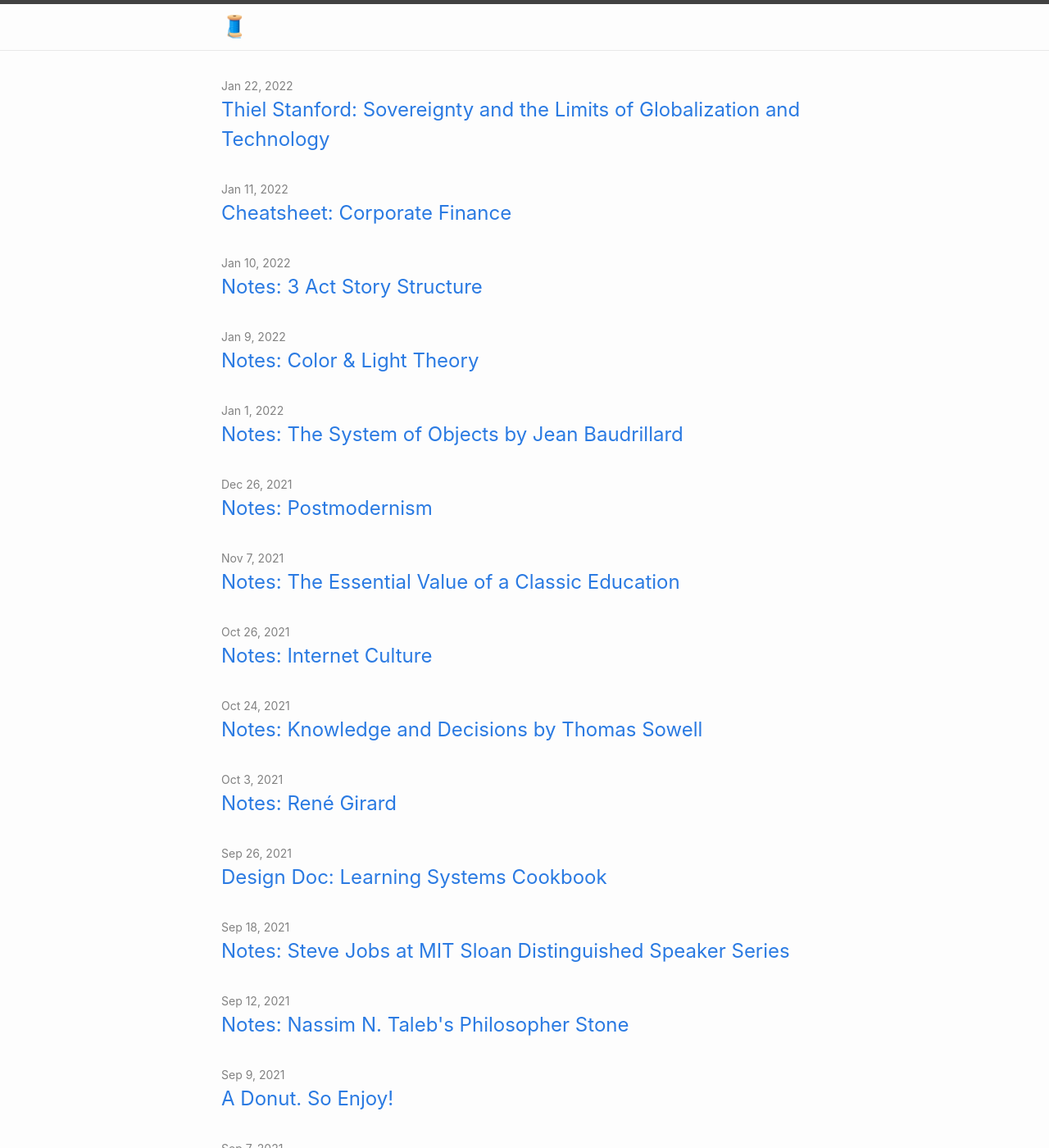
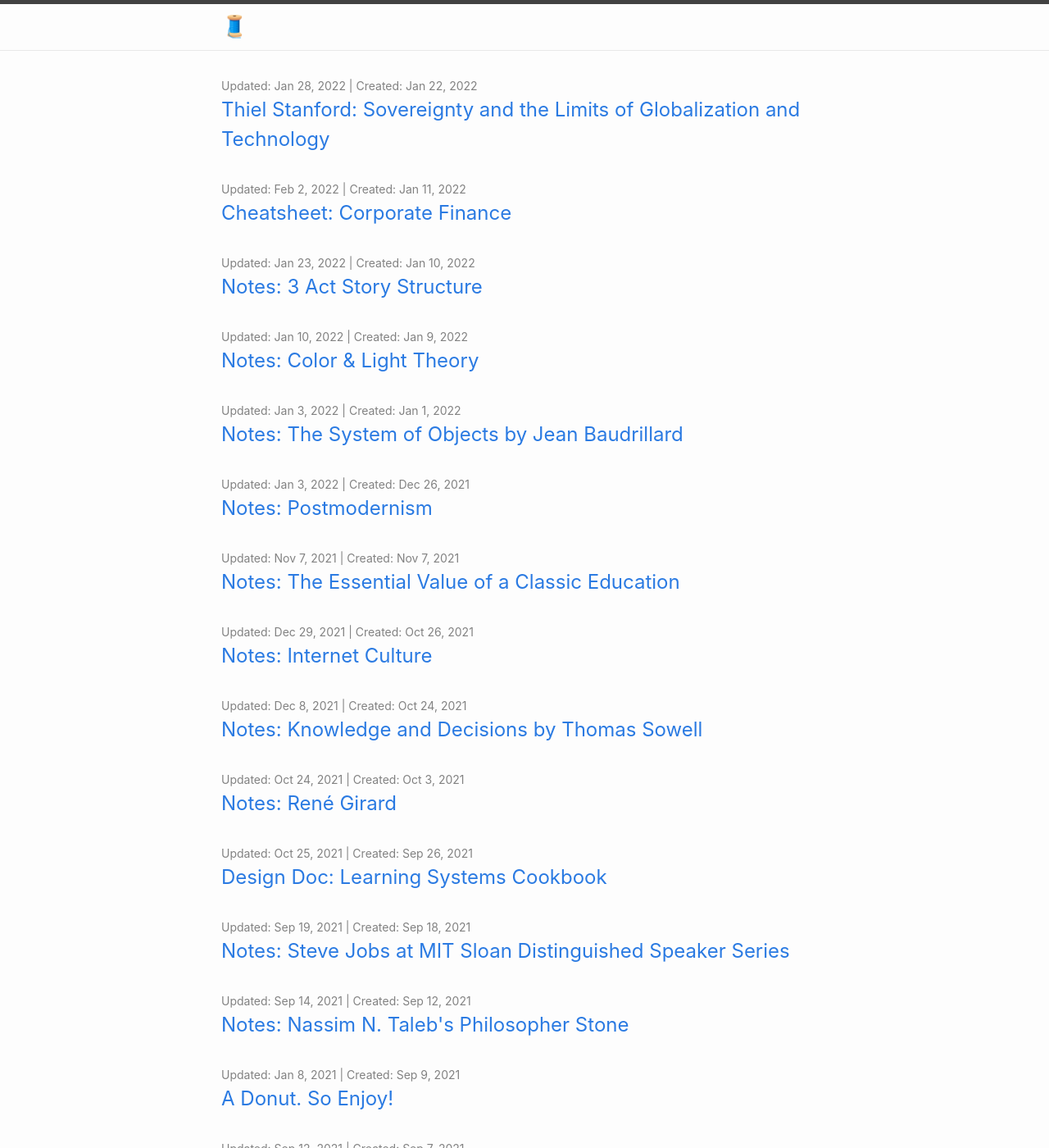
Before and after one commit to jovsa/jovsa.github.io, a Jekyll site: the page built from index.md, in a window 1280 px wide and 1400 px high. Shown: the whole window at 82% size. Built offline with Jekyll 4.4.1, drawn with Linux system fonts in a browser that asks for light colours; some of the changed text lies outside the part shown.

Commit message:
updates to home layout to contain updated dates

```diff
--- a/_layouts/home.html
+++ b/_layouts/home.html
@@ -25,7 +25,7 @@
       {%- assign date_format = site.minima.date_format | default: "%b %-d, %Y" -%}
       {%- for post in posts -%}
       <li>
-        <span class="post-meta">{{ post.date | date: date_format }}</span>
+        <span class="post-meta">Updated: {{ post.modified_date | date: date_format }} | Created: {{ post.date | date: date_format }}</span>
         <h3>
           <a class="post-link" href="{{ post.url | relative_url }}">
             {{ post.title | escape }}
```
